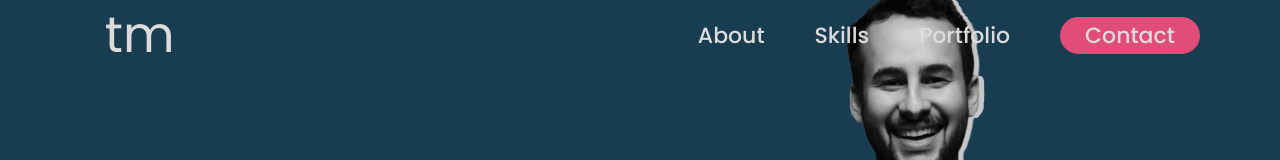
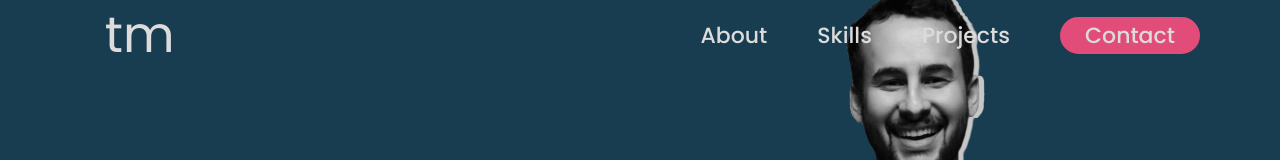
Before and after one commit to t-minini/my-website-v2, a React (Create React App) app: page / in a window 1280 px wide. Shown: the top 160 px of the page. Built offline with nearby package versions, Linux system fonts and the light colour scheme.

Commit message:
:lipstick: small update on portfolio component

```diff
--- a/src/components/navbar/Navbar.jsx
+++ b/src/components/navbar/Navbar.jsx
@@ -65,7 +65,7 @@ export function Navbar() {
           smooth={true}
           onClick={showNavbar}
         >
-          <li>Portfolio</li>
+          <li>Projects</li>
         </Link>
         <Link
           to="contact"
--- a/src/components/portfolio/Portfolio.jsx
+++ b/src/components/portfolio/Portfolio.jsx
@@ -6,7 +6,7 @@ export function Portfolio() {
     <article id="portfolio" className={style.portfolio_container}>
       <div className={style.portfolio__title}>
         <h2>
-          <span>&#62;</span>portfolio
+          <span>&#62;</span>projects
         </h2>
       </div>
       <div className={style.portfolio__flex}>
```
